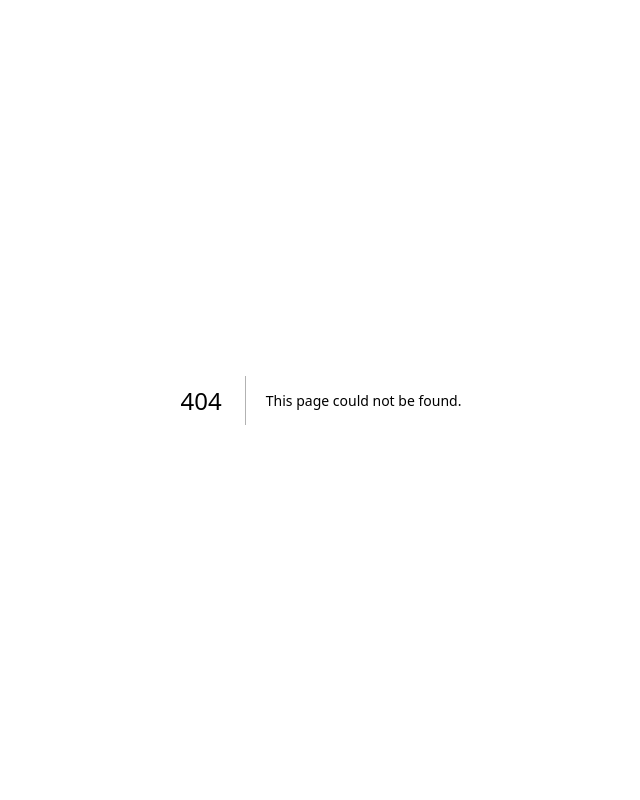
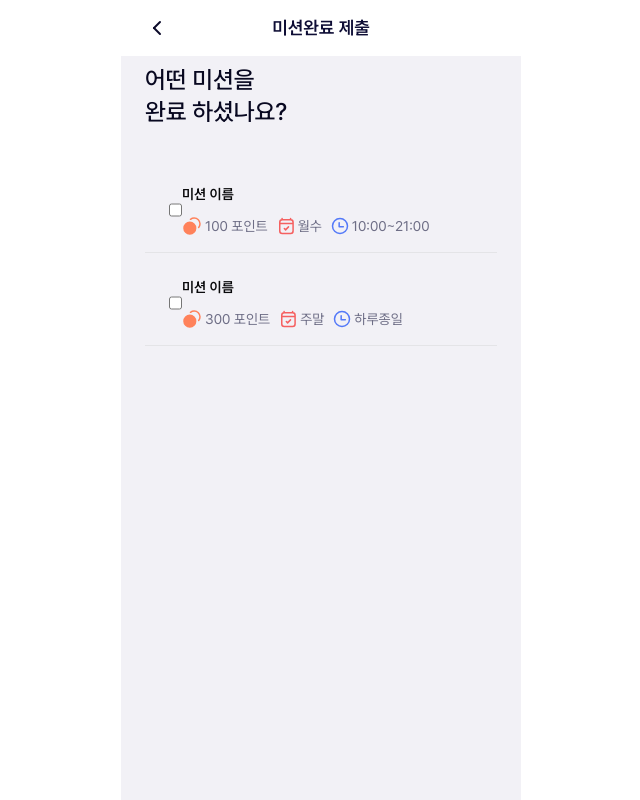
Before and after one commit to Jak-Sim/client-web, a Next.js app: page /chat/1/submission in a window 1280 px wide. Before the commit this address had no page. Shown: the whole page, without its empty margins (319-959 px from the left). Built offline with nearby package versions, Linux system fonts and the light colour scheme.

Commit message:
feat: submission page 초안 추가

```diff
--- a/src/app/(pages)/chat/[id]/_components/ChatRoomPage.tsx
+++ b/src/app/(pages)/chat/[id]/_components/ChatRoomPage.tsx
@@ -19,6 +19,8 @@ interface ChatRoomPageProps {
 
 const ChatRoomPage = ({ id, previousChatMessageData }: ChatRoomPageProps) => {
   const [isOpen, setIsOpen] = useState(false);
+  const [popupIsOpen, setPopupIsOpen] = useState(false);
+
   const [message, setMessage] = useState('');
   const [chat, setChat] = useState<ChatMessage[]>([]);
   const roomRef = useRef<HTMLDivElement>(null);
@@ -97,7 +99,14 @@ const ChatRoomPage = ({ id, previousChatMessageData }: ChatRoomPageProps) => {
         </Header>
       }
       footer={
-        <ChatSendFooter message={message} setMessage={setMessage} sendMessage={sendMessage} sendImage={sendImage} />
+        <ChatSendFooter
+          message={message}
+          setMessage={setMessage}
+          sendMessage={sendMessage}
+          sendImage={sendImage}
+          isOpen={popupIsOpen}
+          setIsOpen={setPopupIsOpen}
+        />
       }
     >
       <ChatMenu isOpen={isOpen} close={() => setIsOpen(false)} />
--- a/src/app/(pages)/chat/[id]/_components/ChatSendFooter.tsx
+++ b/src/app/(pages)/chat/[id]/_components/ChatSendFooter.tsx
@@ -1,29 +1,38 @@
-import { ChangeEvent, Dispatch, SetStateAction, useRef } from 'react';
-import { ChatArrowUp, ChatPlus } from '@/assets/images/icons';
+import { ChangeEvent, Dispatch, forwardRef, SetStateAction, useRef, useState } from 'react';
+import { useParams, useRouter } from 'next/navigation';
+import { useClickAway } from 'react-use';
+import { ChatArrowUp, ChatAttach, ChatLightning, ChatPhoto, ChatPlus } from '@/assets/images/icons';
 
 interface ChatSendFooterProps {
   message: string;
   setMessage: Dispatch<SetStateAction<string>>;
   sendMessage: () => void;
   sendImage: (e: ChangeEvent<HTMLInputElement>) => void;
+  isOpen: boolean;
+  setIsOpen: Dispatch<SetStateAction<boolean>>;
 }
 
-const ChatSendFooter = ({ message, setMessage, sendMessage, sendImage }: ChatSendFooterProps) => {
+const ChatSendFooter = ({ message, setMessage, sendMessage, sendImage, setIsOpen, isOpen }: ChatSendFooterProps) => {
   const labelRef = useRef<HTMLLabelElement>(null);
+  const popupRef = useRef<HTMLDivElement>(null);
+
+  useClickAway(popupRef, () => {
+    setIsOpen(false);
+  });
+
   return (
     <>
       <div className={'flex items-center border-t border-[#e2e2e2] bg-v1-background px-2 pb-4 pt-2'}>
-        <label htmlFor='image' className={'flex items-center p-1'} ref={labelRef}>
+        <label htmlFor='image' className={'relative flex items-center p-1'} ref={labelRef}>
           <button
             type={'button'}
             onClick={() => {
-              if (labelRef.current) {
-                labelRef.current.click();
-              }
+              setIsOpen(true);
             }}
           >
             <ChatPlus />
             <input type='file' hidden id={'image'} accept='image/*' onChange={sendImage} />
+            {isOpen && <MissionPopup ref={popupRef} />}
           </button>
         </label>
         <form
@@ -54,4 +63,34 @@ const ChatSendFooter = ({ message, setMessage, sendMessage, sendImage }: ChatSen
   );
 };
 
+const MissionPopup = forwardRef<HTMLDivElement>((props, ref) => {
+  const router = useRouter();
+  const params = useParams();
+
+  const { id } = params;
+
+  return (
+    <div className={'absolute bottom-[44px] left-0 z-10 w-[210px] rounded-2xl bg-white'} ref={ref}>
+      <div className={'border-b px-6 py-4'} onClick={() => router.push(`/chat/${id}/submission`)}>
+        <div className={'flex justify-between font-medium text-v1-text-primary-700'}>
+          미션완료 제출
+          <ChatLightning />
+        </div>
+      </div>
+      <div className={'border-b px-6 py-4'}>
+        <div className={'flex justify-between font-medium text-v1-text-primary-700'}>
+          사진 촬영
+          <ChatPhoto />
+        </div>
+      </div>
+      <div className={'px-6 py-4'}>
+        <div className={'flex justify-between font-medium text-v1-text-primary-700'}>
+          사진 첨부
+          <ChatAttach />
+        </div>
+      </div>
+    </div>
+  );
+});
+
 export default ChatSendFooter;
--- a/src/app/(pages)/chat/[id]/_components/OtherChat.tsx
+++ b/src/app/(pages)/chat/[id]/_components/OtherChat.tsx
@@ -25,18 +25,8 @@ const OtherChat = (props: OtherChatProps) => {
 };
 
 const Avatar = ({ isFirstMessage }: { isFirstMessage: boolean }) => {
-  const [isOpen, setIsOpen] = useState(false);
   return (
-    <div
-      onClick={() => {
-        if (isFirstMessage) {
-          setIsOpen(!isOpen);
-        }
-      }}
-      className={clsx('relative h-11 w-11 rounded-full', isFirstMessage ? 'cursor-pointer bg-gray-900' : '')}
-    >
-      {isOpen && <ProfileModal />}
-    </div>
+    <div className={clsx('relative h-11 w-11 rounded-full', isFirstMessage ? 'cursor-pointer bg-gray-900' : '')}></div>
   );
 };
 
@@ -86,31 +76,4 @@ const TimeStamp = ({ timestamp }: { timestamp: ChatMessage['timestamp'] }) => {
   );
 };
 
-const ProfileModal = () => {
-  return (
-    <div
-      className={'absolute bottom-0 left-0 z-10 w-[210px] translate-y-[calc(100%+15px)] transform rounded-2xl bg-white'}
-    >
-      <div className={'border-b px-6 py-4'}>
-        <div className={'flex justify-between font-medium text-v1-text-primary-700'}>
-          미션완료 제출
-          <ChatLightning />
-        </div>
-      </div>
-      <div className={'border-b px-6 py-4'}>
-        <div className={'flex justify-between font-medium text-v1-text-primary-700'}>
-          사진 촬영
-          <ChatPhoto />
-        </div>
-      </div>
-      <div className={'px-6 py-4'}>
-        <div className={'flex justify-between font-medium text-v1-text-primary-700'}>
-          사진 첨부
-          <ChatAttach />
-        </div>
-      </div>
-    </div>
-  );
-};
-
 export default OtherChat;
--- /dev/null
+++ b/src/app/(pages)/chat/[id]/submission/_components/SubmissionItem.tsx
@@ -0,0 +1,49 @@
+import { useState } from 'react';
+import { CalendarCheck, Clock, Coins, Heart, HeartFill } from '@/assets/images/icons';
+import { Mission } from '@/types/challenge';
+import { formatKoreanDayString } from '@/utils/getKoreanDay';
+
+interface SubmissionItemProps {
+  mission: Mission;
+  className?: string;
+}
+
+export default function SubmissionItem({ mission, className }: SubmissionItemProps) {
+  const days = formatKoreanDayString(mission.day.join(''));
+
+  return (
+    <li className={`text-v1-primary-600 gap-4 border-b px-6 py-4 text-sm ${className}`}>
+      <div className='flex'>
+        <input type={'checkbox'} />
+        <div className='flex-1'>
+          <div className='mb-3 flex flex-wrap items-center gap-2 font-semibold'>{mission.name}</div>
+          <div className='flex items-center gap-2 text-v1-text-primary-300'>
+            <div className='flex items-center gap-[3px]'>
+              <Coins />
+              {mission.reward.point} 포인트
+            </div>
+            {mission.day && (
+              <div className='flex items-center gap-[2px]'>
+                <CalendarCheck />
+                {days}
+              </div>
+            )}
+            <div className='flex items-center gap-[2px]'>
+              {mission.time ? (
+                <>
+                  <Clock />
+                  {mission.time.start}~{mission.time.end}
+                </>
+              ) : (
+                <div className='flex items-center gap-[2px]'>
+                  <Clock />
+                  하루종일
+                </div>
+              )}
+            </div>
+          </div>
+        </div>
+      </div>
+    </li>
+  );
+}
--- /dev/null
+++ b/src/app/(pages)/chat/[id]/submission/_components/SubmissionPage.tsx
@@ -0,0 +1,25 @@
+'use client';
+
+import dummyMission from '@/app/(pages)/challenge/_mock/dummyMission.json';
+import SubmissionItem from '@/app/(pages)/chat/[id]/submission/_components/SubmissionItem';
+
+const SubmissionPage = () => {
+  const missions = dummyMission;
+
+  return (
+    <div className={'px-6'}>
+      <div className={'py-2 text-2xl font-medium text-v1-text-primary-700'}>
+        어떤 미션을
+        <br />
+        완료 하셨나요?
+      </div>
+      <ul className={'flex flex-col gap-2 pt-8'}>
+        {missions.map((mission, index) => (
+          <SubmissionItem mission={mission} key={index} />
+        ))}
+      </ul>
+    </div>
+  );
+};
+
+export default SubmissionPage;
--- /dev/null
+++ b/src/app/(pages)/chat/[id]/submission/page.tsx
@@ -0,0 +1,28 @@
+import { Fragment } from 'react';
+import Link from 'next/link';
+import SubmissionPage from '@/app/(pages)/chat/[id]/submission/_components/SubmissionPage';
+import { AvatarPlus } from '@/assets/images/icons';
+import Header from '@/components/layout/Header';
+import PageLayout from '@/components/layout/PageLayout';
+
+const Page = () => {
+  return (
+    <PageLayout
+      header={
+        <Header>
+          <Header.Item>
+            <Header.BackButton />
+          </Header.Item>
+          <Header.Item>
+            <Header.Title>미션완료 제출</Header.Title>
+          </Header.Item>
+        </Header>
+      }
+      footer={<Fragment />}
+    >
+      <SubmissionPage />
+    </PageLayout>
+  );
+};
+
+export default Page;
```
